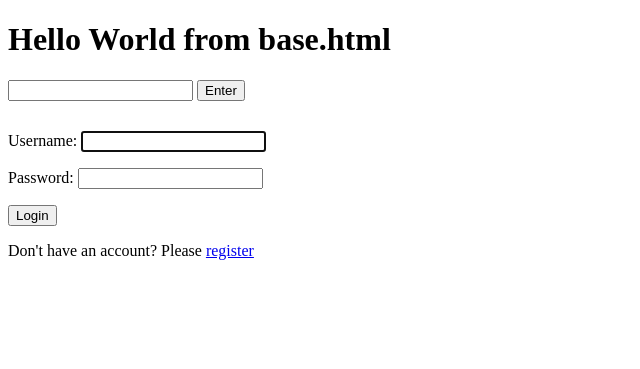
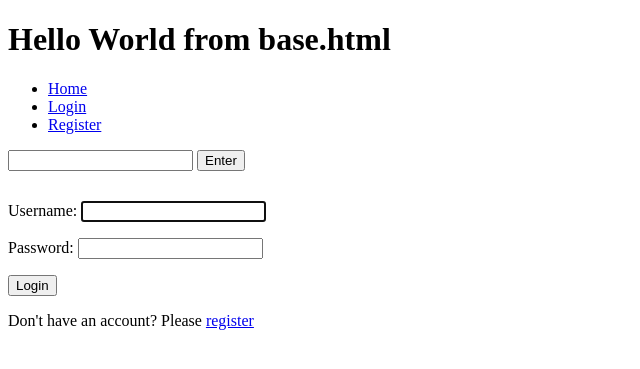
Before and after one commit to alfianAH/try-django, a Django app: page /login/ in a window 1280 px wide. Shown: the top 369 px of the page, without its empty margins (0-640 px from the left). Run offline with Django 3.2, Linux system fonts and the light colour scheme.

Commit message:
Add navigation bar but still bug in home page

```diff
--- a/templates/articles/detail.html
+++ b/templates/articles/detail.html
@@ -1,7 +1,6 @@
 {% extends "base.html" %}
 
 {% block content %}
-<a href="../../">Home</a>
 <h1>{{ object.title }}</h1>
 <p>{{ object.content }}</p>
 
--- a/templates/articles/search.html
+++ b/templates/articles/search.html
@@ -1,7 +1,6 @@
 {% extends "base.html" %}
 
 {% block content %}
-<a href="../../">Home</a>
 {% if object %}
     <h1>{{ object.title }}</h1>
     <p>{{ object.content }}</p>
--- a/templates/base.html
+++ b/templates/base.html
@@ -7,6 +7,29 @@
 <body>
 
 <h1>Hello World from base.html</h1>
+
+<nav>
+    <ul>
+        <li>
+            <a href="/home/">Home</a>
+        </li>
+
+        {% if not request.user.is_authenticated %}
+            <li>
+                <a href="/login/">Login</a>
+            </li>
+
+            <li>
+                <a href="/register/">Register</a>
+            </li>
+        {% else %}
+            <li>
+                <a href="/logout/">Logout</a>
+            </li>
+        {% endif %}
+
+    </ul>
+</nav>
 
 <form action="/articles/" method="get">
     <input type="text" name="q"/>
--- a/try_django/urls.py
+++ b/try_django/urls.py
@@ -34,6 +34,7 @@ urlpatterns = [
     path('articles/create/', article_create_view),
     path('articles/<int:id>/', article_detail_view),
     path('admin/', admin.site.urls),
+    path('home/', home_view),
     path('login/', login_view),
     path('logout/', logout_view),
     path('register/', register_view)
```
